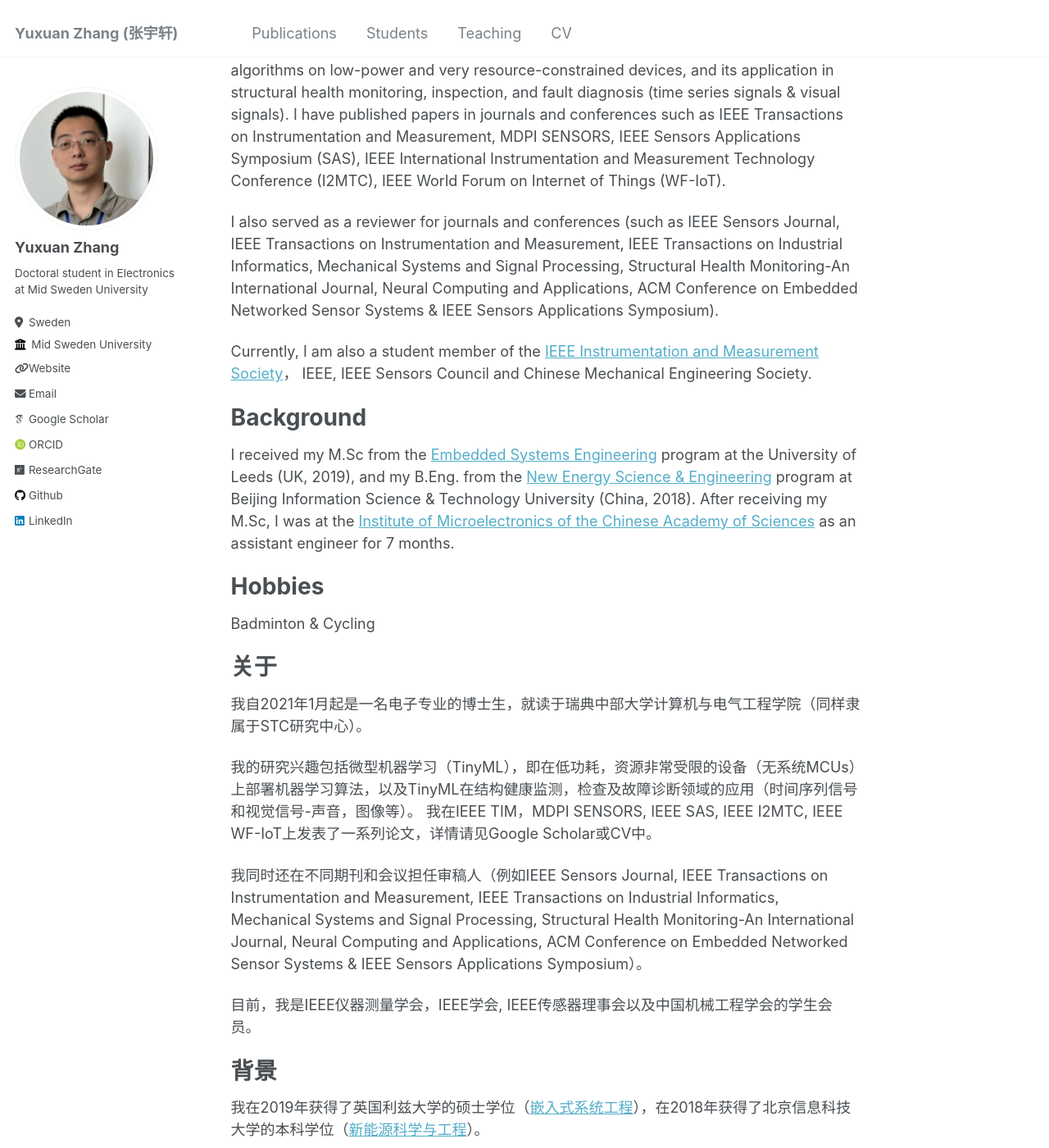
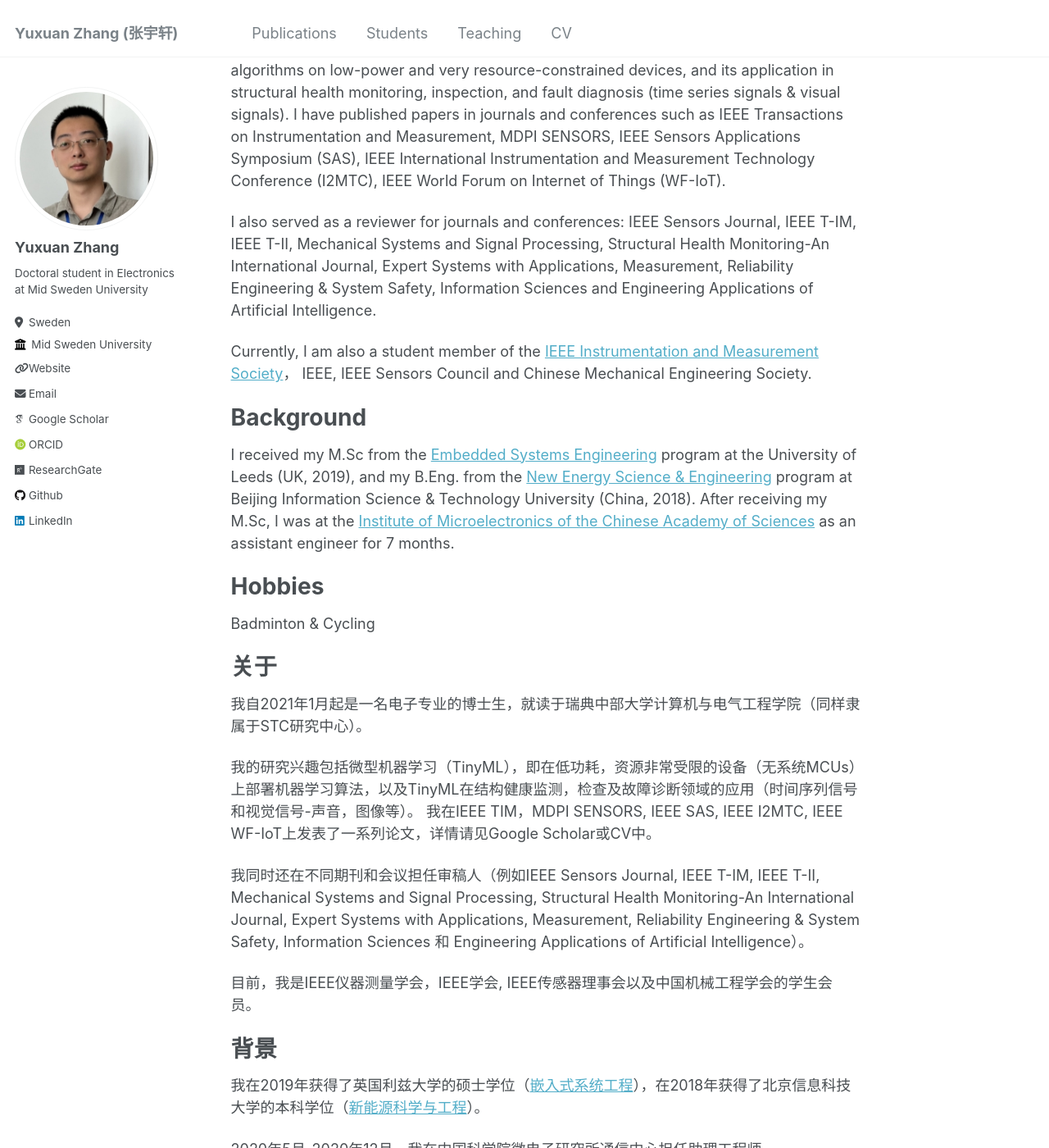
Before and after one commit to YuxuanZhang-96/YuxuanZhang-96.github.io, a Jekyll site: the page built from _pages/about.md, in a window 1280 px wide and 1400 px high, scrolled down 208 px. Shown: the whole window at 82% size. Built offline with Jekyll 4.4.1, drawn with Linux system fonts in a browser that asks for light colours; some web fonts are replaced.

Commit message:
Update about.md

```diff
--- a/_pages/about.md
+++ b/_pages/about.md
@@ -11,7 +11,8 @@ I am currently a PhD student in Electronics at the
 
 My research interests include Tiny Machine Learning, i.e., implementing machine learning algorithms on low-power and very resource-constrained devices, and its application in structural health monitoring, inspection, and fault diagnosis (time series signals & visual signals).  I have published papers in journals and conferences such as IEEE Transactions on Instrumentation and Measurement, MDPI SENSORS, IEEE Sensors Applications Symposium (SAS), IEEE International Instrumentation and Measurement Technology Conference (I2MTC), IEEE World Forum on Internet of Things (WF-IoT).
 
-I also served as a reviewer for journals and conferences (such as IEEE Sensors Journal, IEEE Transactions on Instrumentation and Measurement, IEEE Transactions on Industrial Informatics, Mechanical Systems and Signal Processing, Structural Health Monitoring-An International Journal, Neural Computing and Applications, ACM Conference on Embedded Networked Sensor Systems & IEEE Sensors Applications Symposium).
+I also served as a reviewer for journals and conferences:
+IEEE Sensors Journal, IEEE T-IM, IEEE T-II, Mechanical Systems and Signal Processing, Structural Health Monitoring-An International Journal, Expert Systems with Applications, Measurement, Reliability Engineering & System Safety, Information Sciences and Engineering Applications of Artificial Intelligence.
 
 Currently, I am also a student member of the [IEEE Instrumentation and Measurement Society](https://ieee-ims.org/)， IEEE, IEEE Sensors Council and Chinese Mechanical Engineering Society.
 
@@ -31,7 +32,7 @@ Badminton & Cycling
 我的研究兴趣包括微型机器学习（TinyML），即在低功耗，资源非常受限的设备（无系统MCUs）上部署机器学习算法，以及TinyML在结构健康监测，检查及故障诊断领域的应用（时间序列信号和视觉信号-声音，图像等）。
 我在IEEE TIM，MDPI SENSORS, IEEE SAS, IEEE I2MTC, IEEE WF-IoT上发表了一系列论文，详情请见Google Scholar或CV中。
 
-我同时还在不同期刊和会议担任审稿人（例如IEEE Sensors Journal, IEEE Transactions on Instrumentation and Measurement, IEEE Transactions on Industrial Informatics, Mechanical Systems and Signal Processing, Structural Health Monitoring-An International Journal, Neural Computing and Applications, ACM Conference on Embedded Networked Sensor Systems & IEEE Sensors Applications Symposium）。
+我同时还在不同期刊和会议担任审稿人（例如IEEE Sensors Journal, IEEE T-IM, IEEE T-II, Mechanical Systems and Signal Processing, Structural Health Monitoring-An International Journal, Expert Systems with Applications, Measurement, Reliability Engineering & System Safety, Information Sciences 和 Engineering Applications of Artificial Intelligence）。
 
 目前，我是IEEE仪器测量学会，IEEE学会, IEEE传感器理事会以及中国机械工程学会的学生会员。
 
```
